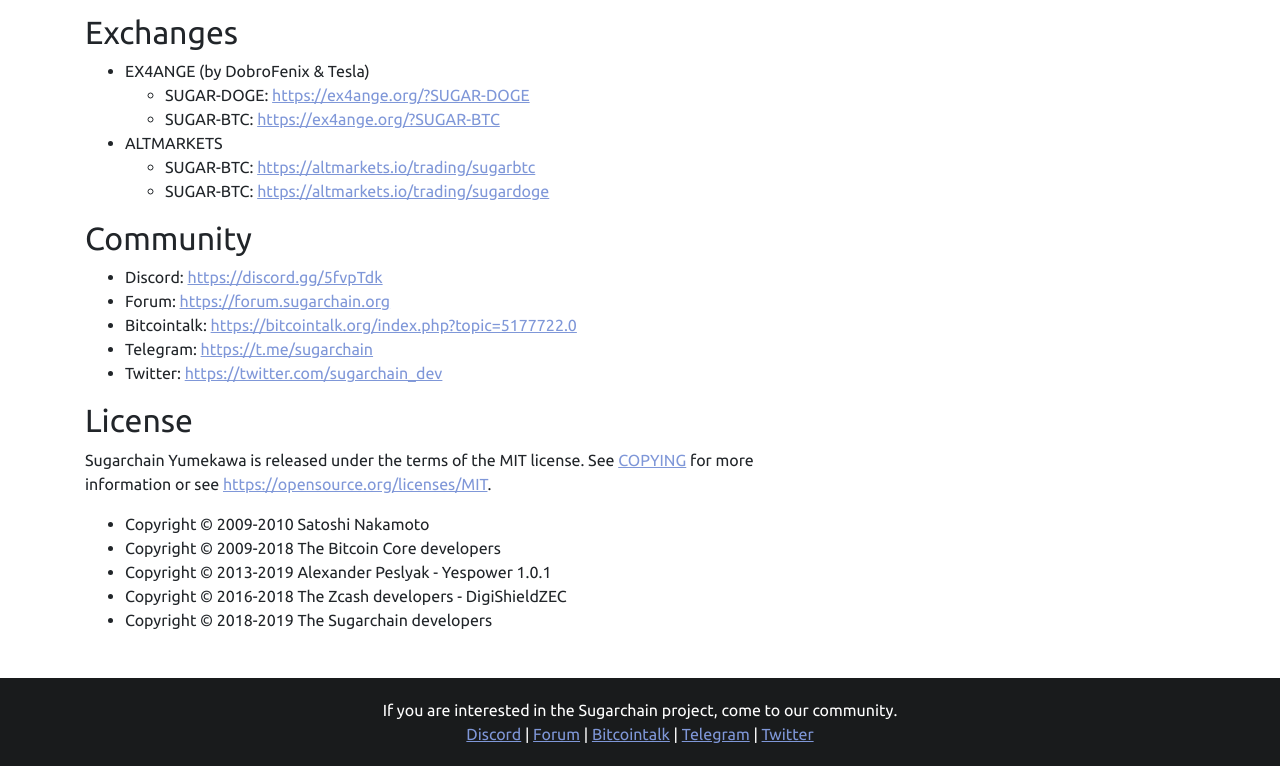
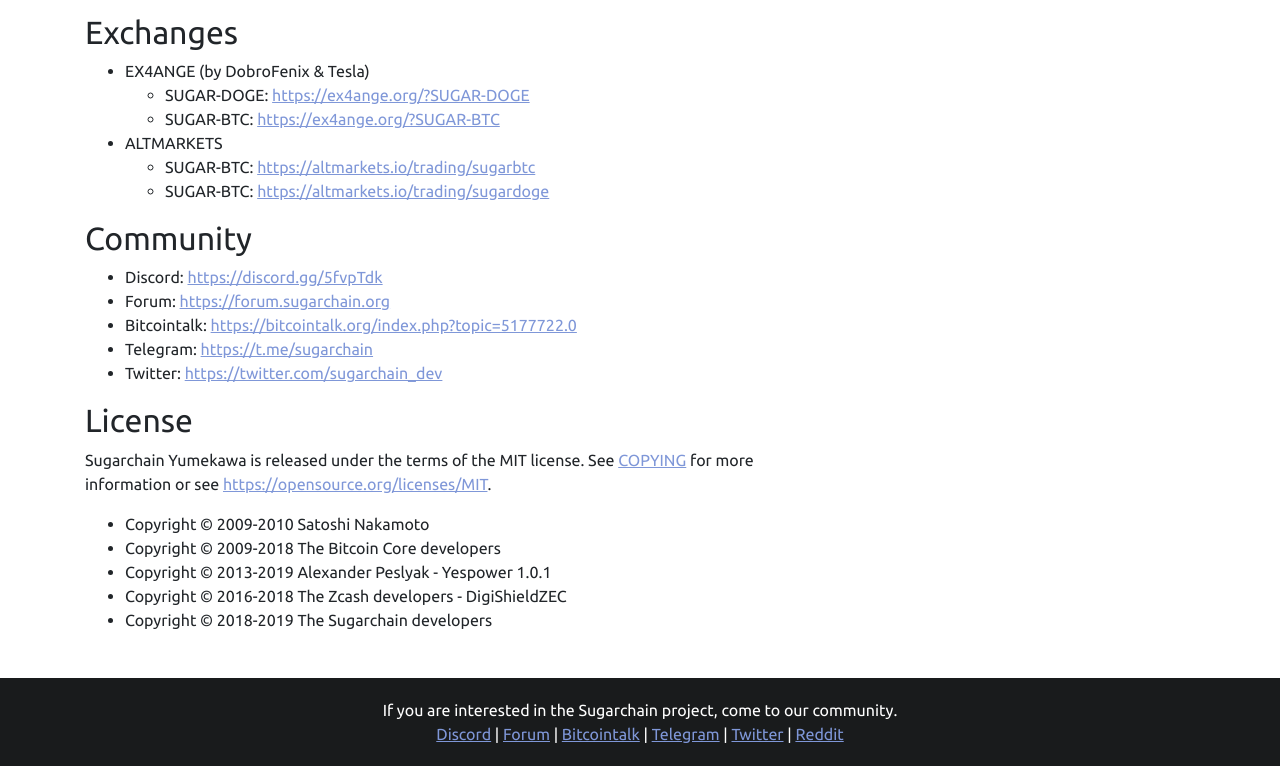
Before and after one commit to sugarchain-project/sugarchain-project.github.io, a plain HTML site: page index.html in a window 1280 px wide. Shown: the part 7044-7810 px from the top of the page. Drawn offline with nearby package versions, Linux system fonts and the light colour scheme; no server answers.

Commit message:
add: Reddit community

```diff
--- a/index.html
+++ b/index.html
@@ -402,6 +402,8 @@
 			<a href="https://t.me/sugarchain" target="_blank" rel="nofollow">Telegram</a>
 			|
 			<a href="https://twitter.com/sugarchain_dev" target="_blank" rel="nofollow">Twitter</a>
+			|
+			<a href="https://www.reddit.com/r/Sugarchain/" target="_blank" rel="nofollow">Reddit</a>
 		</footer>
 
 		<script>
```
